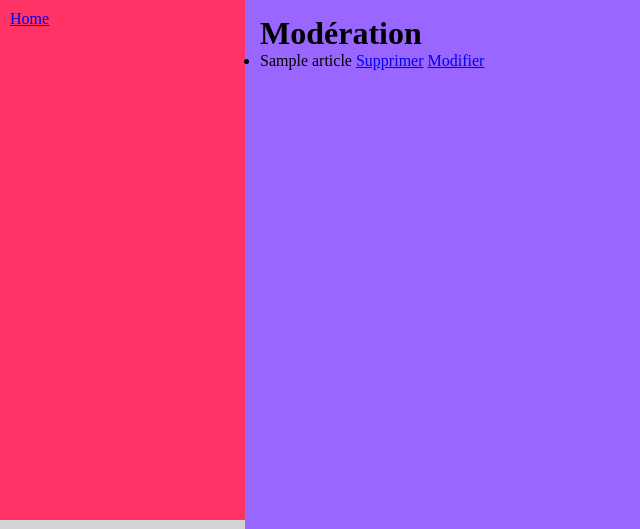
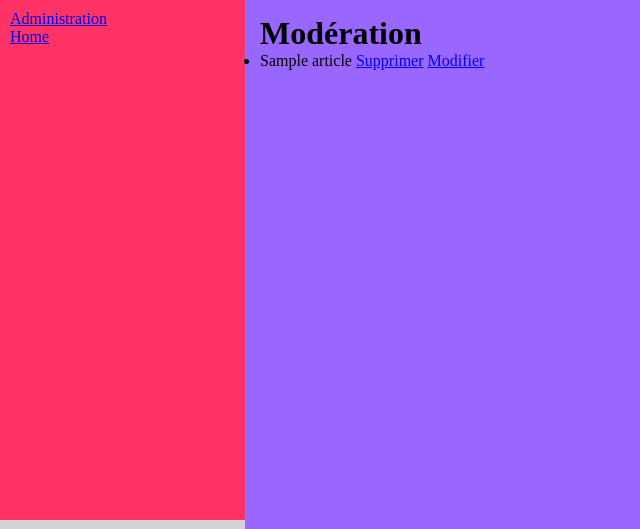
Before and after one commit to LeBorgne01/blogSilex, a PHP site: template src/Views/admin.twig in a window 1280 px wide. Shown: the part 201-730 px from the top of the page, without its empty margins (0-640 px from the left). Run offline with PHP 8.4, Linux system fonts and the light colour scheme; the template is opened without the code that fills it: most values are stand-ins (such as "Sample title", 1, 10 or a date in 2020); some libraries are stand-ins or nearby versions.

Commit message:
modif menu admin

```diff
--- a/src/Views/menuAdmin.twig
+++ b/src/Views/menuAdmin.twig
@@ -3,6 +3,9 @@
 
 <ul>
 	<li>
-		<a href="{{app.request.basepath}}/admin">Home</a>
+		<a href="{{app.request.basepath}}/admin">Administration</a>
+	</li>
+	<li>
+		<a href="{{app.request.basepath}}/">Home</a>
 	</li>
 </ul>
```
